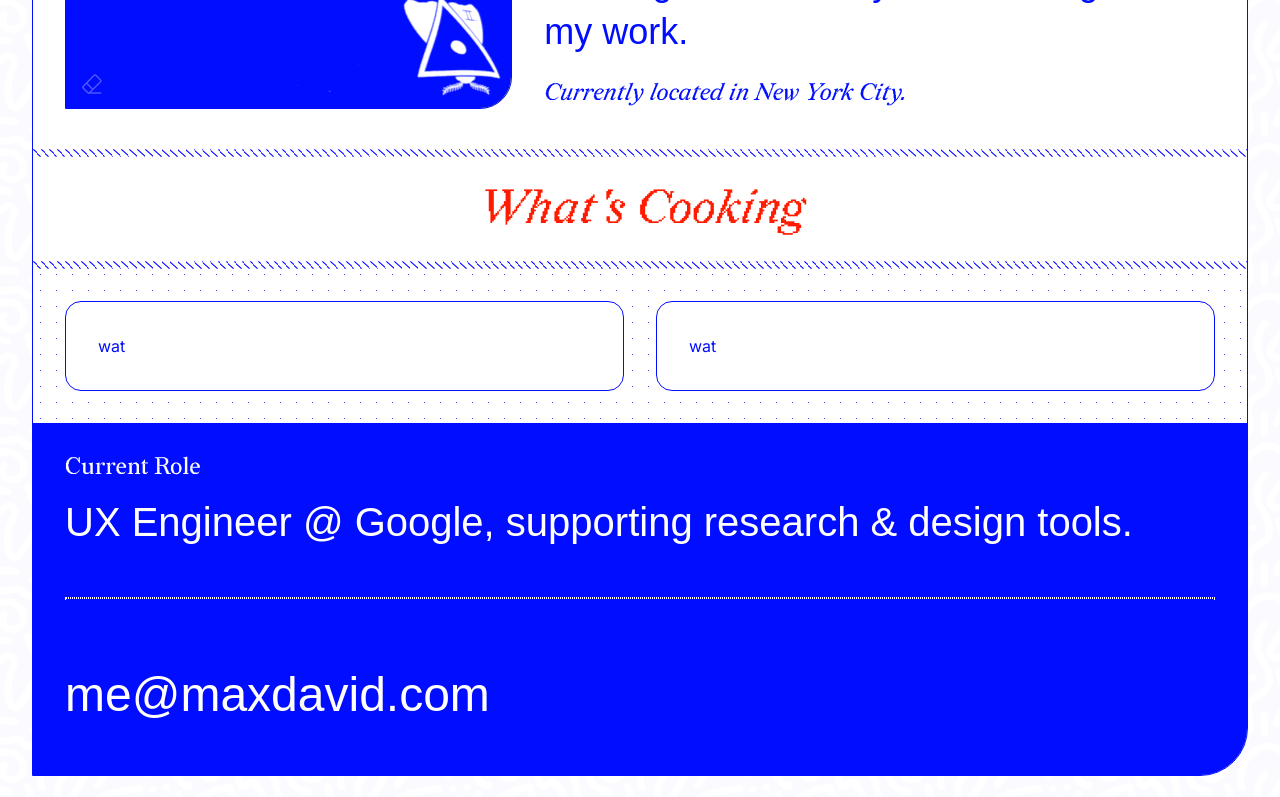
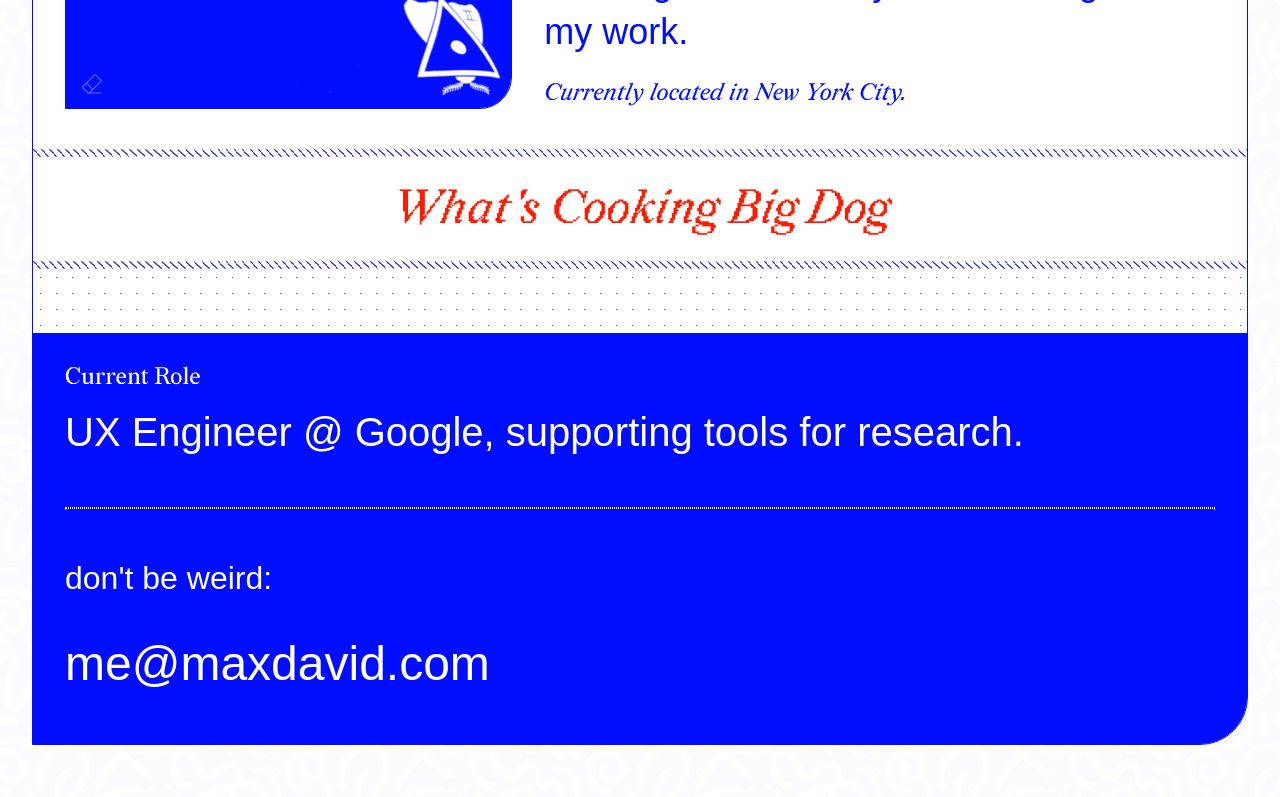
Before and after one commit to maxdavid/maxdavid-personal-site, a Next.js app: page / in a window 1280 px wide. Shown: the part 587-1384 px from the top of the page. Built offline with nearby package versions, Linux system fonts and the light colour scheme; a web font is replaced by a local one.

Commit message:
Skills fix

```diff
--- a/src/app/components/contact/contact.tsx
+++ b/src/app/components/contact/contact.tsx
@@ -10,14 +10,12 @@ export const Contact = () => {
         Current Role
       </div>
       <div className={classNames(styles.cta, recursive.className)}>
-        UX Engineer @ Google, supporting research & design tools.
+        UX Engineer @ Google, supporting tools for research.
       </div>
       <hr className={styles.divider} />
-      {/*
       <div className={classNames(styles.emailTitle, recursive.className)}>
-        Sound like you? Let&apos;s talk:
+        don&apos;t be weird:
       </div>
-      */}
       <div className={classNames(styles.email, recursive.className)}>
         <Link href='mailto:me@maxdavid.com'>me@maxdavid.com</Link>
       </div>
--- a/src/app/components/skills/skills.tsx
+++ b/src/app/components/skills/skills.tsx
@@ -6,11 +6,13 @@ export const Skills = () => {
   return (
     <section className={styles.skills}>
       <div className={classNames(styles.header, redaction35.className)}>
-        <h2>What&apos;s Cooking</h2>
+        <h2>What&apos;s Cooking Big Dog</h2>
       </div>
       <div className={styles.grid}>
+        {/*
         <div className={styles.gridItem}>wat</div>
         <div className={styles.gridItem}>wat</div>
+        */}
       </div>
     </section>
   );
```
